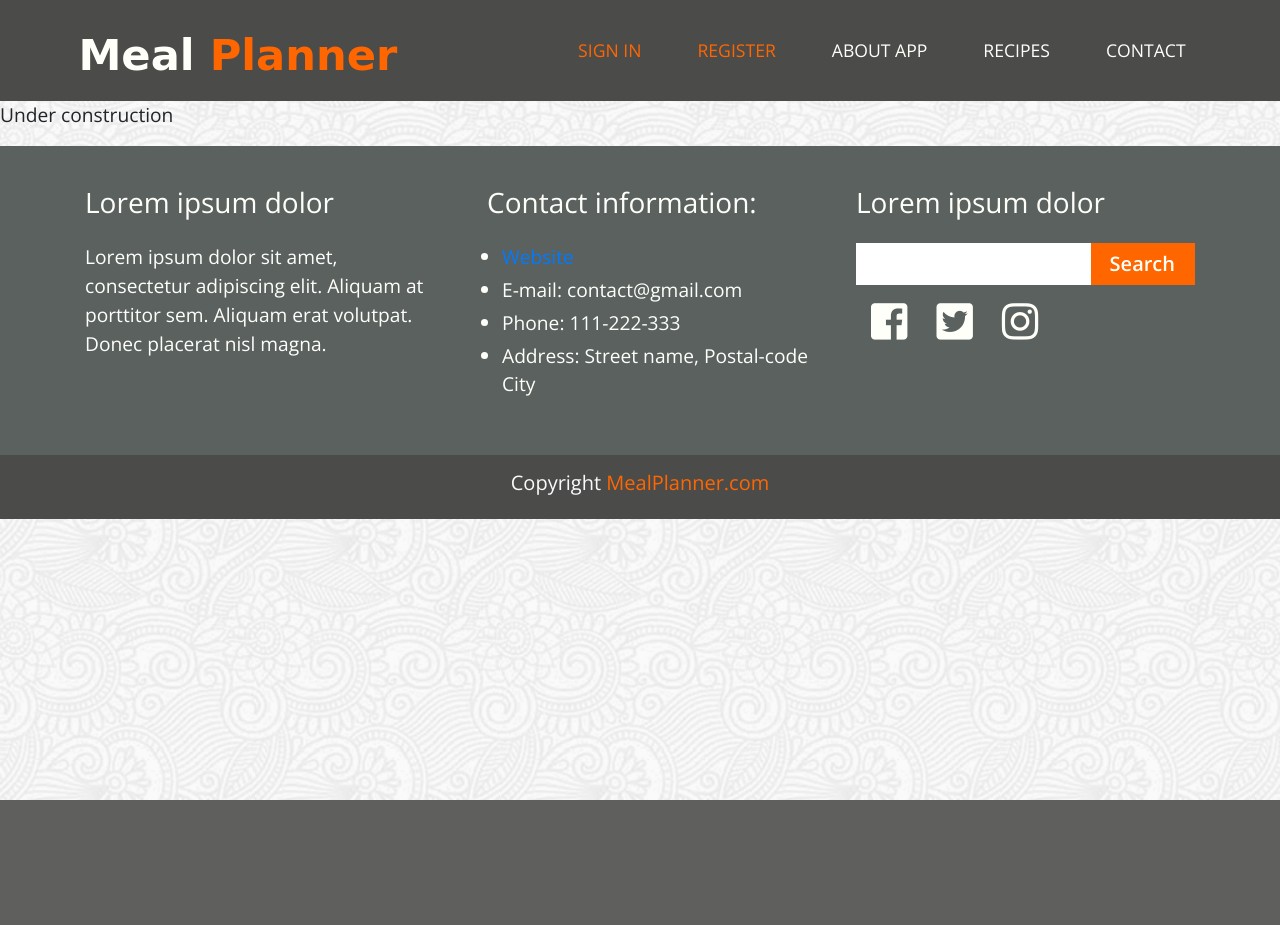
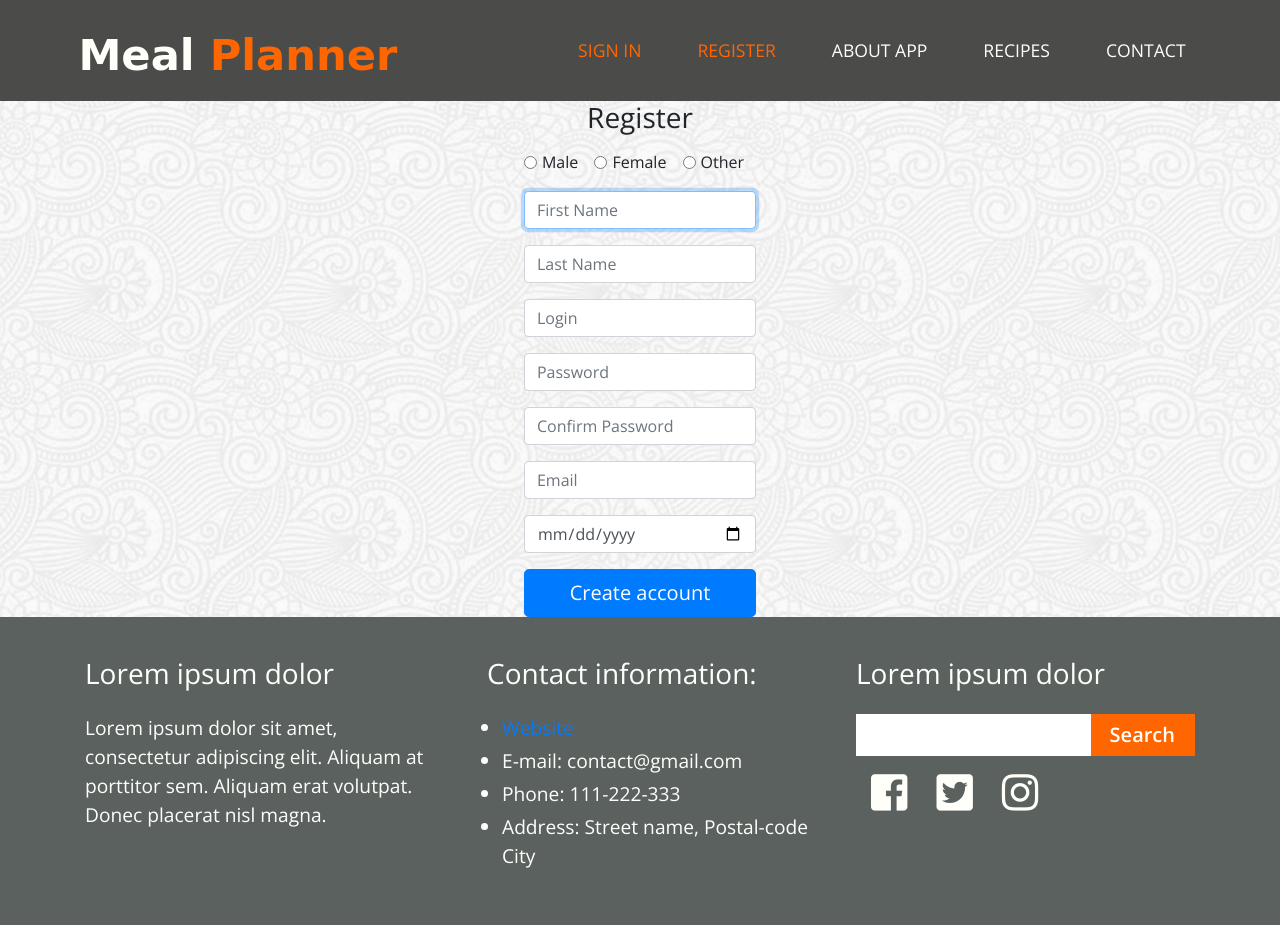
Before and after one commit to RafalCzerwik/SCRUM_LAB-Meal_Planner, a Django app: template jedzonko/templates/registration.html in a window 1280 px wide. Shown: the top 925 px of the page. Before the commit the page ends 800 px from the top, so only its background shows below. Run offline with Django 3.2, Linux system fonts and the light colour scheme; the template is opened without the code that fills it, so the values that code supplies are empty; some libraries are stand-ins or nearby versions; some web fonts are replaced.

Commit message:
registration fields

```diff
--- a/jedzonko/templates/login.html
+++ b/jedzonko/templates/login.html
@@ -3,6 +3,7 @@
 {% block title %}Sign In | {% endblock %}
 
 {% block content %}
+
 <div class="container d-flex justify-content-center align-items-center" style="min-height: 63vh;">
     <form action="{% url 'login' %}" method="post" class="form-signin">
         {% csrf_token %}
--- a/jedzonko/templates/registration.html
+++ b/jedzonko/templates/registration.html
@@ -1,9 +1,52 @@
-{%  extends "index.html" %}
+{% extends "index.html" %}
 
-{% block title %}Register{% endblock %}
+{% block title %}Sign In | {% endblock %}
 
 {% block content %}
 
-    <p>Under construction</p>
+<div class="container d-flex justify-content-center align-items-center" style="min-height: 63vh;">
+    <form action="{% url 'register' %}" method="post" class="form-signin">
+        {% csrf_token %}
+        <h1 class="h3 mb-3 font-weight-normal text-center">Register</h1>
+        <fieldset class="form-group mb-3">
+            <legend class="sr-only">Gender</legend>
+            <div class="form-check form-check-inline">
+                <input class="form-check-input" type="radio" name="gender" id="male" value="male" required>
+                <label class="form-check-label" for="male">Male</label>
+            </div>
+            <div class="form-check form-check-inline">
+                <input class="form-check-input" type="radio" name="gender" id="female" value="female">
+                <label class="form-check-label" for="female">Female</label>
+            </div>
+            <div class="form-check form-check-inline">
+                <input class="form-check-input" type="radio" name="gender" id="other" value="other">
+                <label class="form-check-label" for="other">Other</label>
+            </div>
+        </fieldset>
+
+        <label for="first-name" class="sr-only">First Name</label>
+        <input type="text" id="first-name" name="first_name" class="form-control mb-3" placeholder="First Name" required autofocus>
+
+        <label for="last-name" class="sr-only">Last Name</label>
+        <input type="text" id="last-name" name="last_name" class="form-control mb-3" placeholder="Last Name" required>
+
+        <label for="login" class="sr-only">Login</label>
+        <input type="text" id="login" name="username" class="form-control mb-3" placeholder="Login" required autofocus>
+
+        <label for="password" class="sr-only">Password</label>
+        <input type="password" id="password" name="password" class="form-control mb-3" placeholder="Password" required>
+
+        <label for="password-confirm" class="sr-only">Confirm Password</label>
+        <input type="password" id="password-confirm" name="password_confirm" class="form-control mb-3" placeholder="Confirm Password" required>
+
+        <label for="email" class="sr-only">Email</label>
+        <input type="email" id="email" name="email" class="form-control mb-3" placeholder="Email" required>
+
+        <label for="dob" class="sr-only">Date of Birth</label>
+        <input type="date" id="dob" name="dob" class="form-control mb-3" placeholder="Date of Birth" required>
+
+        <button class="btn btn-lg btn-primary btn-block" type="submit">Create account</button>
+    </form>
+</div>
 
 {% endblock content %}
--- a/jedzonko/views.py
+++ b/jedzonko/views.py
@@ -86,6 +86,9 @@ class LogInView(View):
 class RegisterView(View):
     def get(self, request):
         return render(request, 'registration.html')
+
+    def post(self, request):
+        pass
 
 
 class RecipeListView(View):
```
